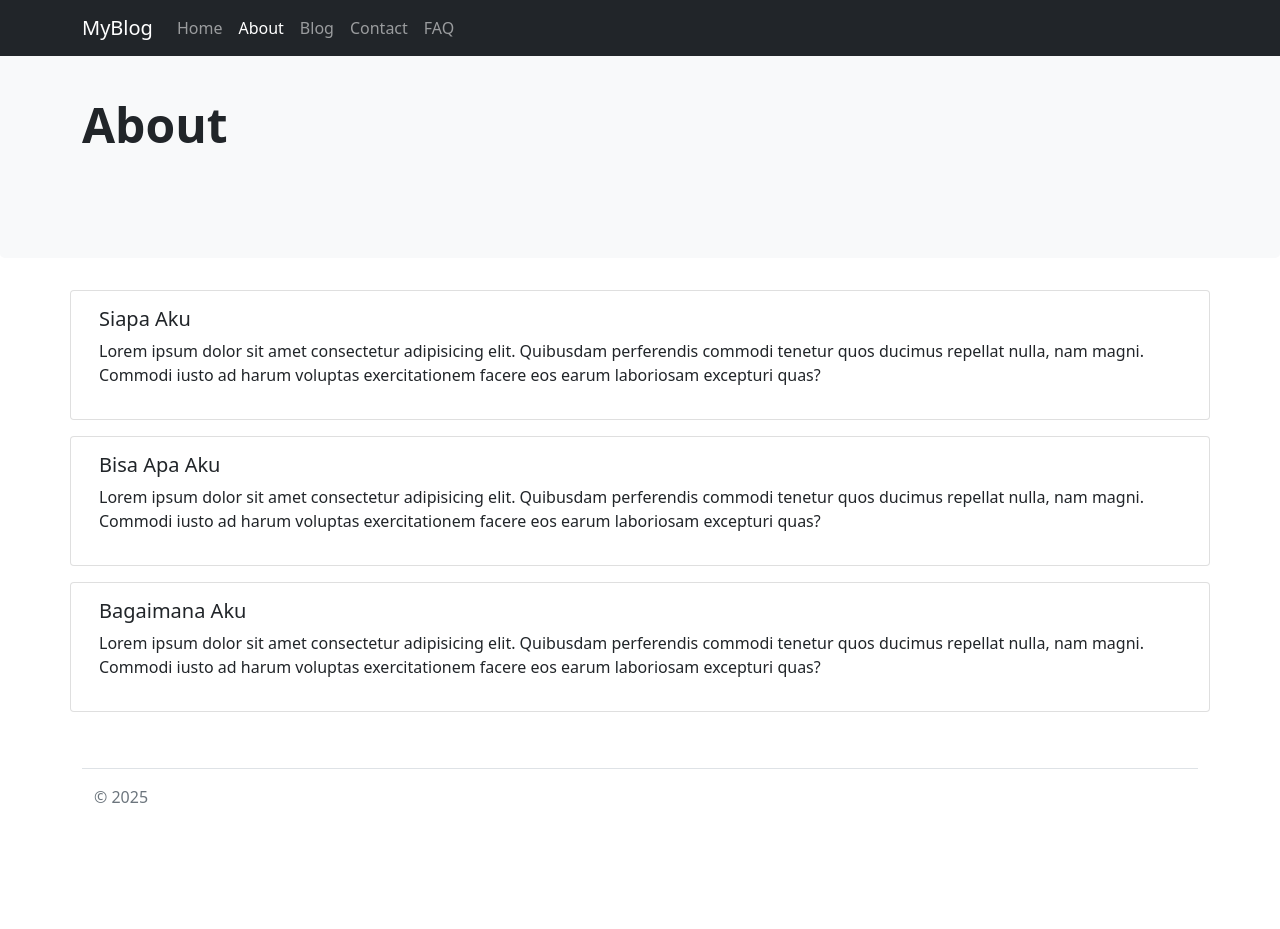
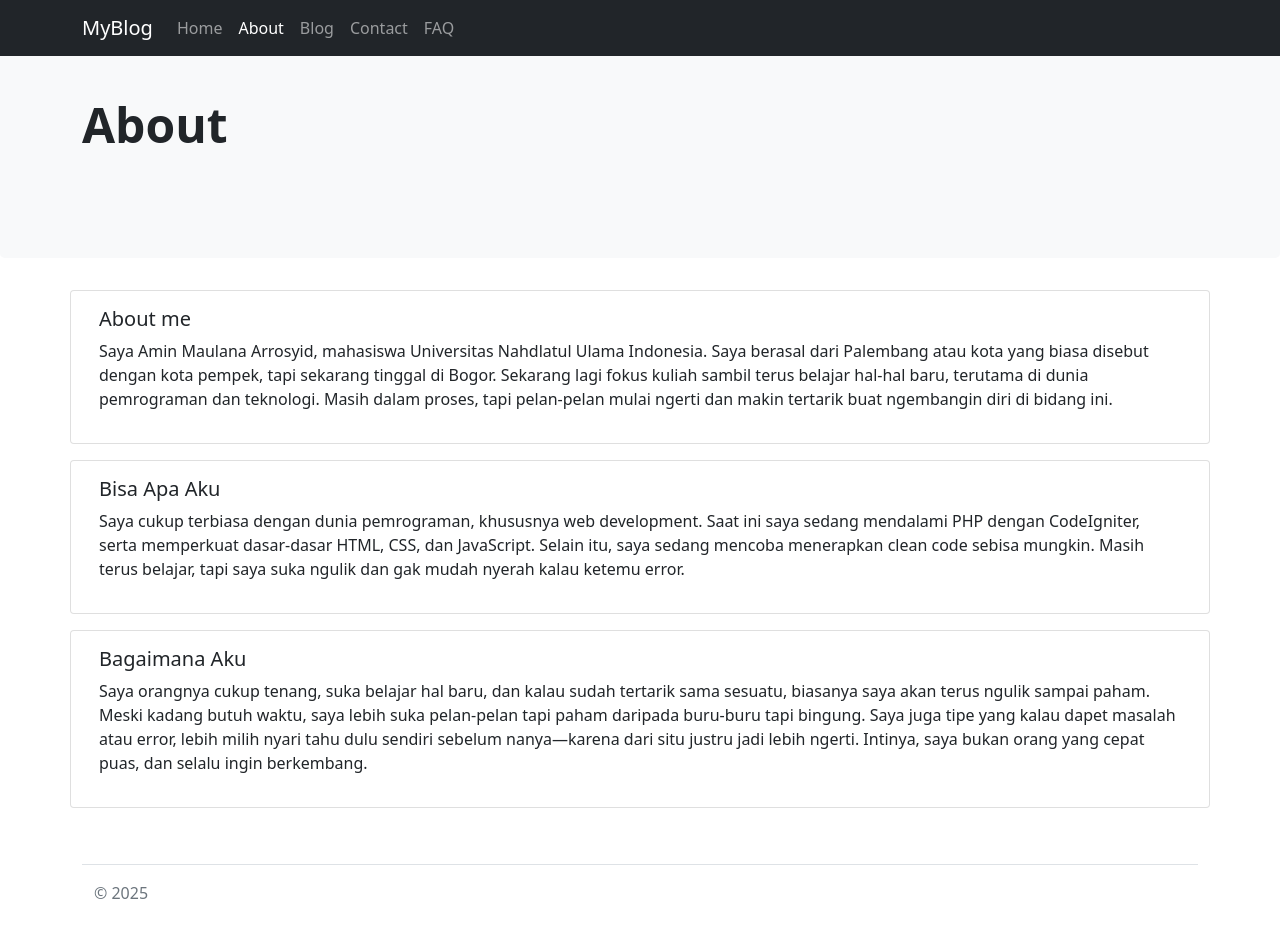
Before and after one commit to amiulaa/project-3, a CodeIgniter 4 app: the page made by app/Views/about.php in a window 1280 px wide. Before the commit the page ends 803 px from the top, so only its background shows below. Run offline with PHP 8.4 and a stand-in for CodeIgniter, Linux system fonts and the light colour scheme; the template is opened without the code that fills it, so the values that code supplies are empty; some libraries are stand-ins or nearby versions.

Commit message:
modif about.php

```diff
--- a/app/Views/about.php
+++ b/app/Views/about.php
@@ -51,20 +51,20 @@
 		<div class="row">
 			<div class="col-md-12 my-2 card">
 				<div class="card-body">
-					<h5 class="h5">Siapa Aku</h5>
-					<p>Lorem ipsum dolor sit amet consectetur adipisicing elit. Quibusdam perferendis commodi tenetur quos ducimus repellat nulla, nam magni. Commodi iusto ad harum voluptas exercitationem facere eos earum laboriosam excepturi quas?</p>
+					<h5 class="h5">About me</h5>
+					<p>Saya Amin Maulana Arrosyid, mahasiswa Universitas Nahdlatul Ulama Indonesia. Saya berasal dari Palembang atau kota yang biasa disebut dengan kota pempek, tapi sekarang tinggal di Bogor. Sekarang lagi fokus kuliah sambil terus belajar hal-hal baru, terutama di dunia pemrograman dan teknologi. Masih dalam proses, tapi pelan-pelan mulai ngerti dan makin tertarik buat ngembangin diri di bidang ini.</p>
 				</div>
 			</div>
 			<div class="col-md-12 my-2 card">
 				<div class="card-body">
 					<h5 class="h5">Bisa Apa Aku</h5>
-					<p>Lorem ipsum dolor sit amet consectetur adipisicing elit. Quibusdam perferendis commodi tenetur quos ducimus repellat nulla, nam magni. Commodi iusto ad harum voluptas exercitationem facere eos earum laboriosam excepturi quas?</p>
+					<p>Saya cukup terbiasa dengan dunia pemrograman, khususnya web development. Saat ini saya sedang mendalami PHP dengan CodeIgniter, serta memperkuat dasar-dasar HTML, CSS, dan JavaScript. Selain itu, saya sedang mencoba menerapkan clean code sebisa mungkin. Masih terus belajar, tapi saya suka ngulik dan gak mudah nyerah kalau ketemu error.</p>
 				</div>
 			</div>
 			<div class="col-md-12 my-2 card">
 				<div class="card-body">
 					<h5 class="h5">Bagaimana Aku</h5>
-					<p>Lorem ipsum dolor sit amet consectetur adipisicing elit. Quibusdam perferendis commodi tenetur quos ducimus repellat nulla, nam magni. Commodi iusto ad harum voluptas exercitationem facere eos earum laboriosam excepturi quas?</p>
+					<p>Saya orangnya cukup tenang, suka belajar hal baru, dan kalau sudah tertarik sama sesuatu, biasanya saya akan terus ngulik sampai paham. Meski kadang butuh waktu, saya lebih suka pelan-pelan tapi paham daripada buru-buru tapi bingung. Saya juga tipe yang kalau dapet masalah atau error, lebih milih nyari tahu dulu sendiri sebelum nanya—karena dari situ justru jadi lebih ngerti. Intinya, saya bukan orang yang cepat puas, dan selalu ingin berkembang.</p>
 				</div>
 			</div>
 
```
